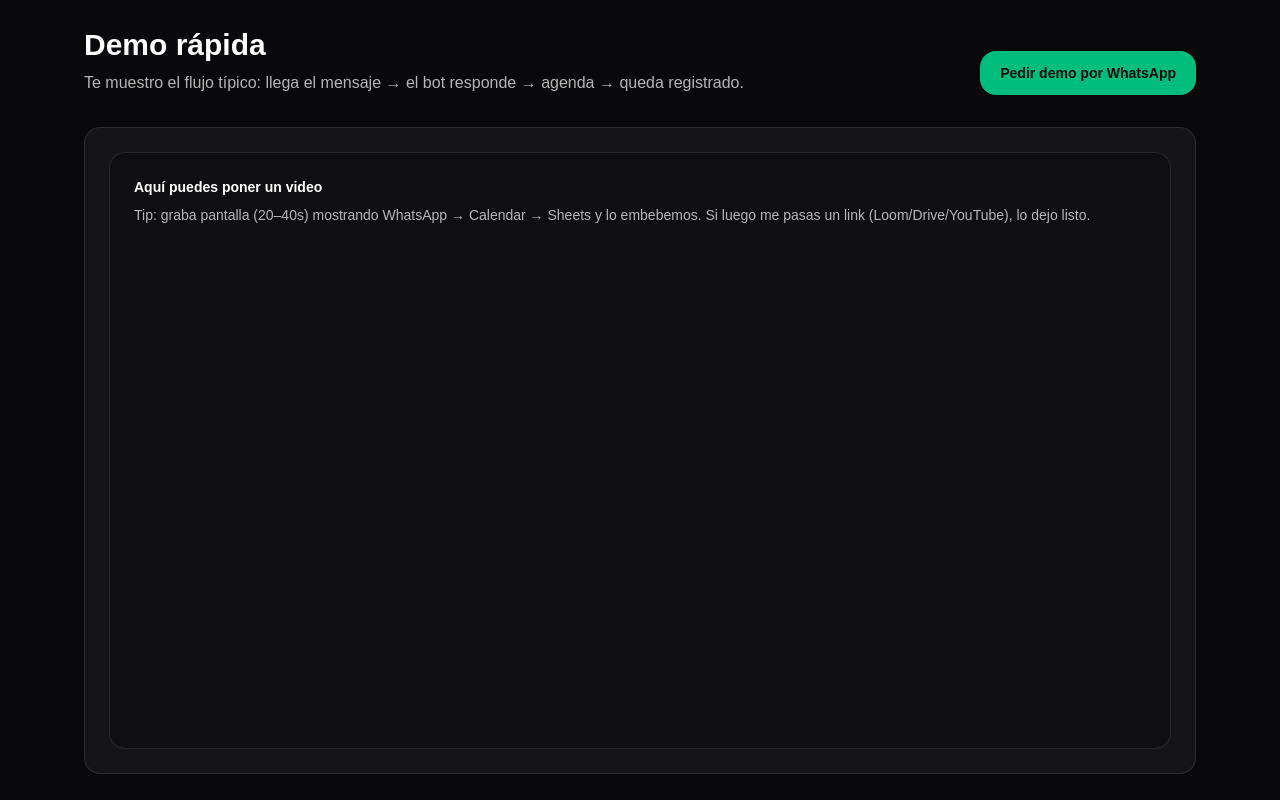
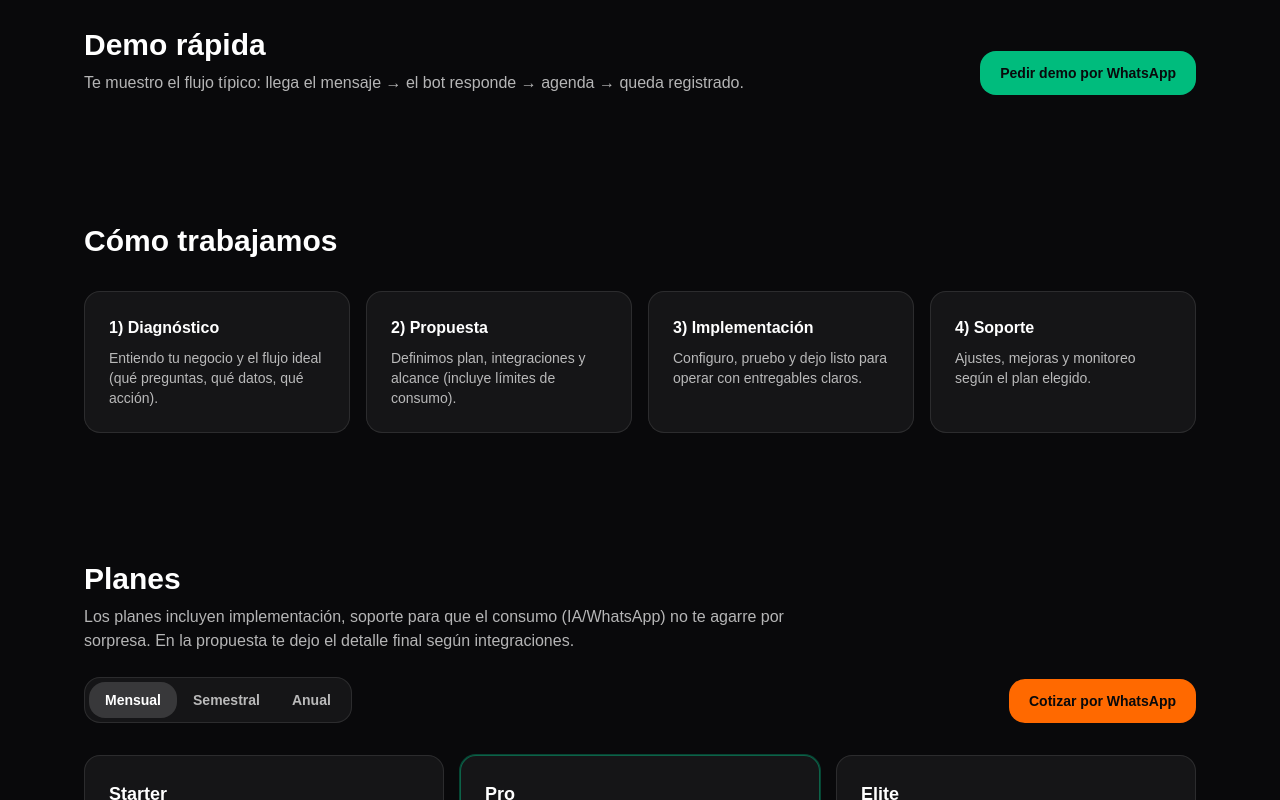
Before and after one commit to aicompanyjb-blip/ia-company-jb, a Next.js app: page / in a window 1280 px wide. Shown: the part 2120-2920 px from the top of the page. Built offline with nearby package versions, Linux system fonts and the light colour scheme.

Commit message:
actualizo el loading

```diff
--- a/app/page.tsx
+++ b/app/page.tsx
@@ -329,17 +329,6 @@ export default function Home() {
             Pedir demo por WhatsApp
           </a>
         </div>
-
-        {/* Placeholder para video / Loom */}
-        <div className="mt-8 rounded-2xl border border-white/10 bg-white/5 p-6">
-          <div className="aspect-video w-full rounded-2xl border border-white/10 bg-zinc-950/40 p-6">
-            <p className="text-sm font-semibold">Aquí puedes poner un video</p>
-            <p className="mt-2 text-sm text-white/70">
-              Tip: graba pantalla (20–40s) mostrando WhatsApp → Calendar → Sheets y lo embebemos.
-              Si luego me pasas un link (Loom/Drive/YouTube), lo dejo listo.
-            </p>
-          </div>
-        </div>
       </section>
 
       {/* Proceso */}
```
